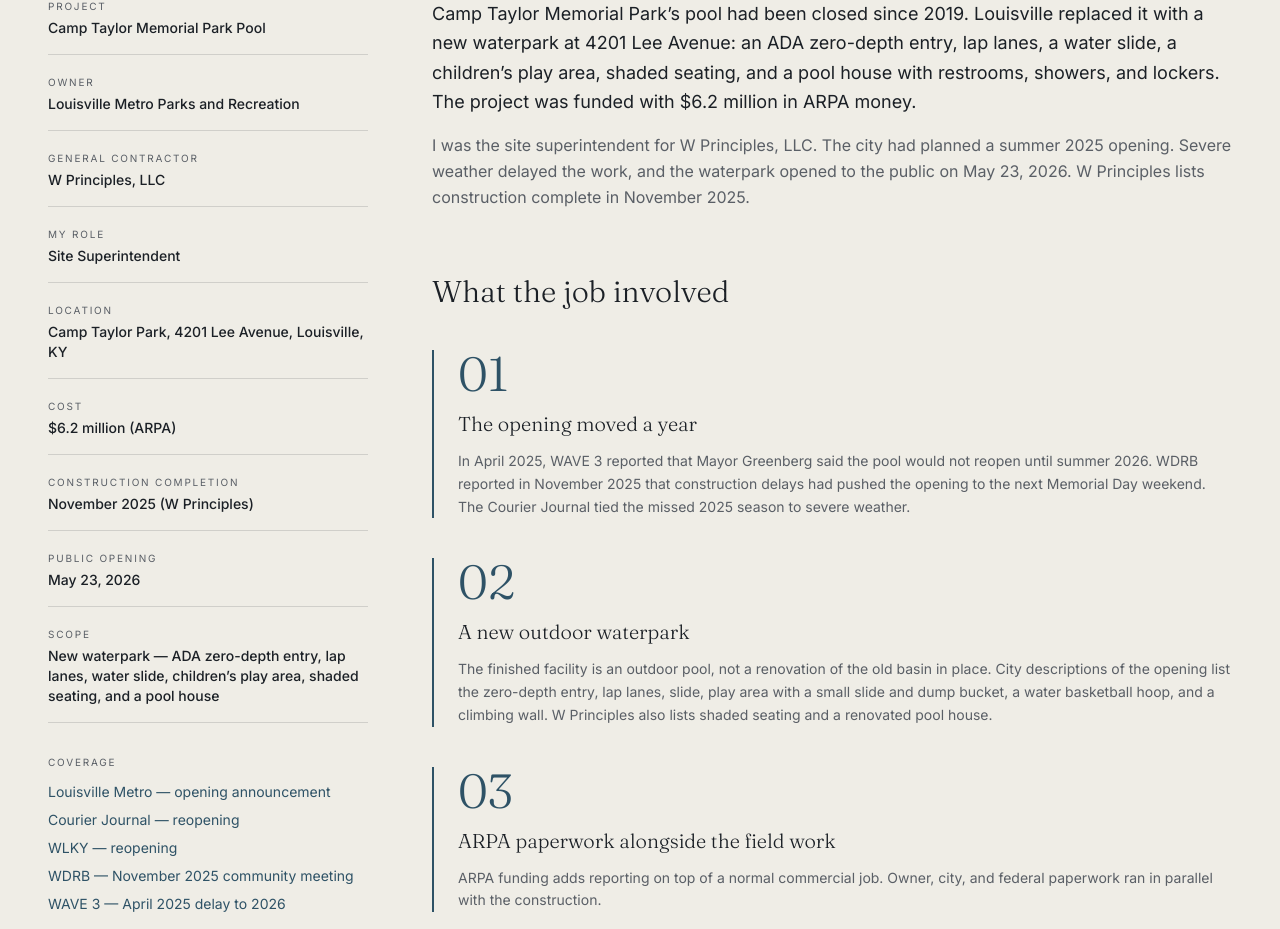
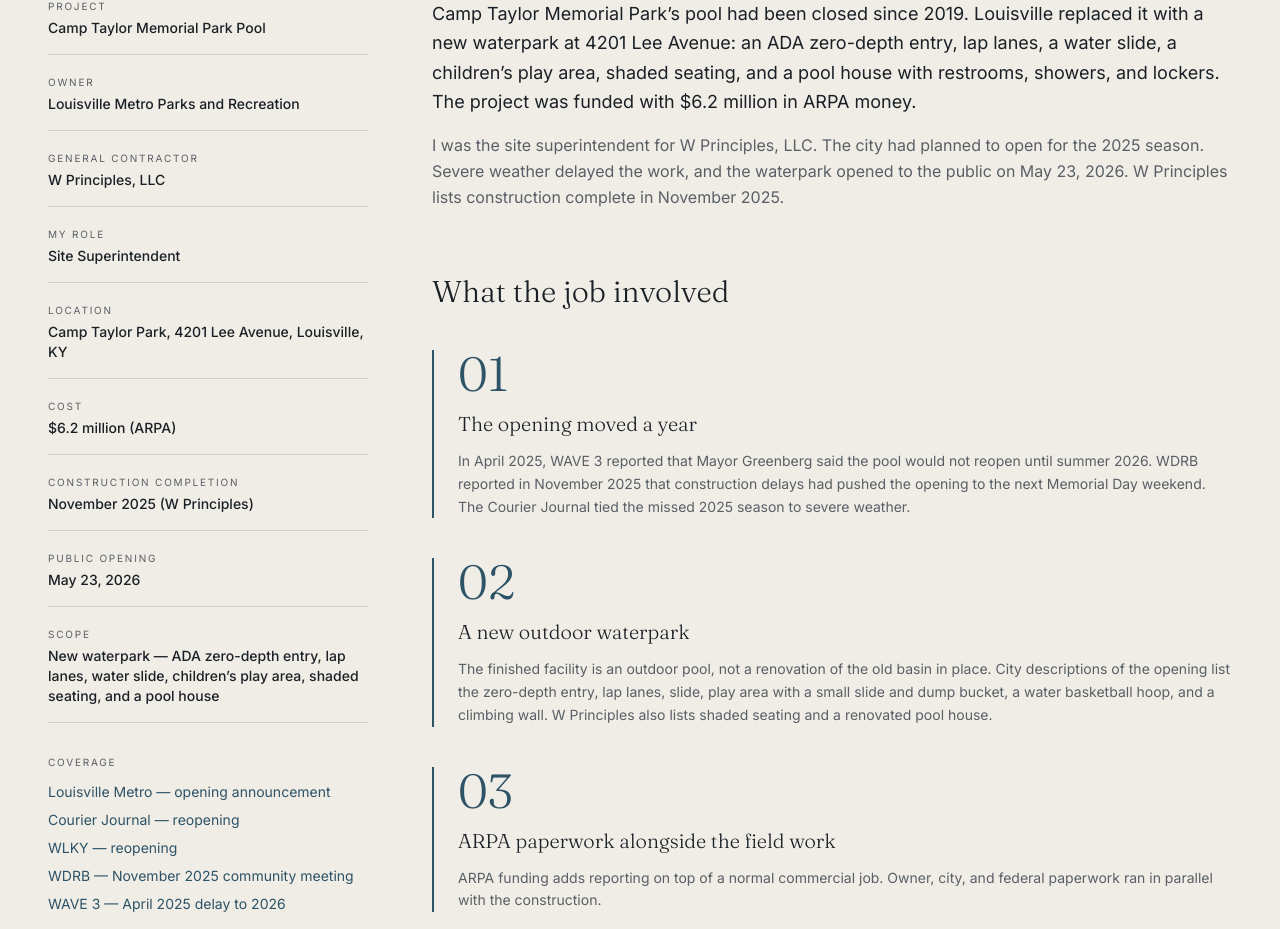
Before and after one commit to mgoodman60/miles-portfolio, a Next.js app: page /projects/camp-taylor-pool in a window 1280 px wide. Shown: the part 809-1738 px from the top of the page. Built offline with nearby package versions, Linux system fonts and the light colour scheme; no server answers.

Commit message:
Say Camp Taylor's 2025 date was the planned season.
The public opening stays May 23, 2026, so the page does not read as if the pool opened in 2025.

Co-authored-by: Miles goodman <mgoodman60@users.noreply.github.com>

```diff
--- a/src/app/projects/camp-taylor-pool/page.tsx
+++ b/src/app/projects/camp-taylor-pool/page.tsx
@@ -152,7 +152,7 @@ export default function CampTaylorPage() {
                 Camp Taylor Memorial Park’s pool had been closed since 2019. Louisville replaced it with a new waterpark at 4201 Lee Avenue: an ADA zero-depth entry, lap lanes, a water slide, a children’s play area, shaded seating, and a pool house with restrooms, showers, and lockers. The project was funded with $6.2 million in ARPA money.
               </p>
               <p className="text-base leading-relaxed" style={{ color: "var(--muted)" }}>
-                I was the site superintendent for W Principles, LLC. The city had planned a summer 2025 opening. Severe weather delayed the work, and the waterpark opened to the public on May 23, 2026. W Principles lists construction complete in November 2025.
+                I was the site superintendent for W Principles, LLC. The city had planned to open for the 2025 season. Severe weather delayed the work, and the waterpark opened to the public on May 23, 2026. W Principles lists construction complete in November 2025.
               </p>
             </div>
 
```
